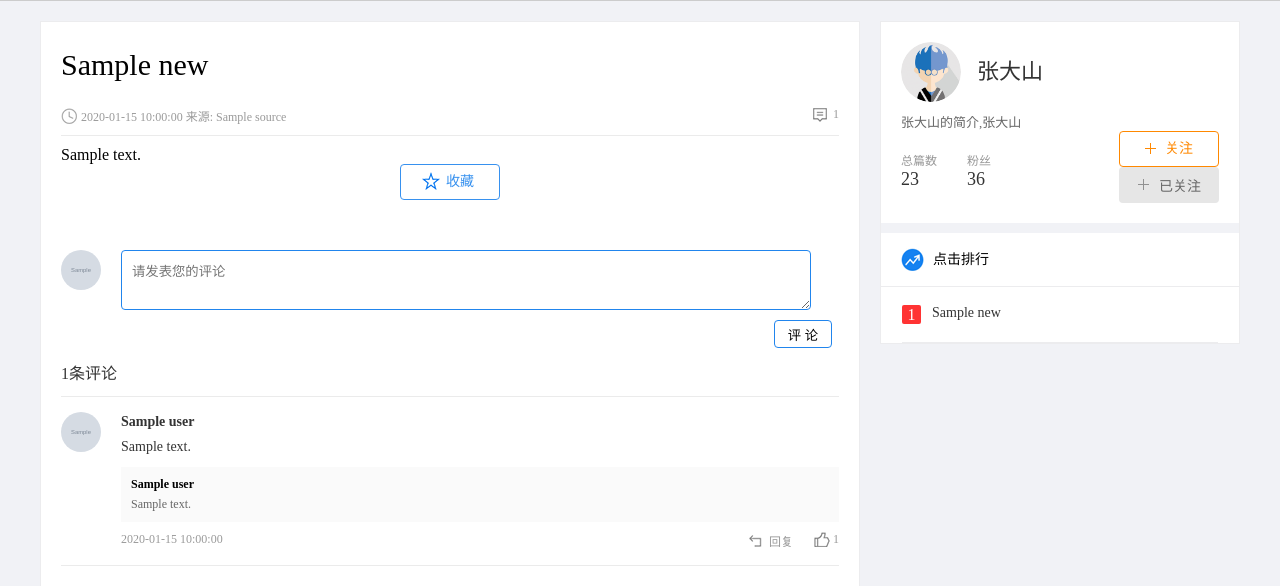
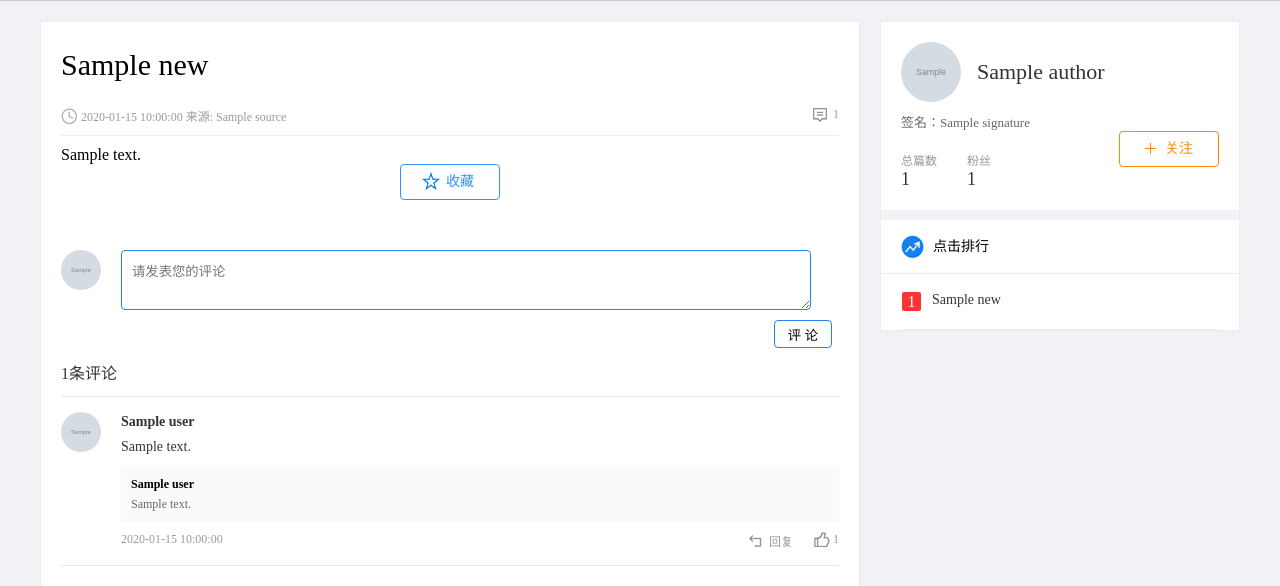
Before and after one commit to Amandine95/the_flask_case, a Flask app: template info/templates/news/detail.html in a window 1280 px wide. Shown: the part 59-645 px from the top of the page. Run offline with Flask 2, Linux system fonts and the light colour scheme; the template is opened without the code that fills it: most values are stand-ins (such as "Sample title", 1, 10 or a date in 2020); grey boxes marked "Sample" are stand-in pictures; parts of the project's set-up code (start-up, migrations or seed data) failed here and were passed over; some libraries are stand-ins or nearby versions.

Commit message:
新闻详情页作者关注显示前后端

```diff
--- a/info/moudles/admin/views.py
+++ b/info/moudles/admin/views.py
@@ -77,7 +77,7 @@ def user_count():
     mon_count = 0
     # 当前时间(当年tm_year、当月tm_mon、当日tm_day、时、分、秒)
     t = time.localtime()
-    # 月统计起始时间,返回一个时间对象
+    # 月统计起始时间,返回一个日期对象，strptime字符串转成对象
     mon_begin_time = datetime.strptime('%d-%02d-01' % (t.tm_year, t.tm_mon), '%Y-%m-%d')
     try:
         # 创建时间大于本月初
@@ -98,13 +98,14 @@ def user_count():
     # 当天时间对象
     today_date = datetime.strptime(('%d-%02d-%02d' % (t.tm_year, t.tm_mon, t.tm_mday)), "%Y-%m-%d")
     for i in range(0, 31):
-        # 开始时间
+        # 开始时间   timedelta计算时间节点
         begin_date = today_date - timedelta(days=i)
         # 结束时间
         end_date = today_date - timedelta(days=i - 1)
         count = User.query.filter(User.is_admin == False, User.last_login >= begin_date,
                                   User.last_login < end_date).count()
         active_count.append(count)
+        # strftime时间对象转为字符串
         active_time.append(begin_date.strftime("%Y-%m-%d"))
     # 反转
     active_time.reverse()
--- a/info/templates/admin/news_edit.html
+++ b/info/templates/admin/news_edit.html
@@ -12,7 +12,7 @@
 	<div class="breadcrub">
 			当前位置：新闻管理>新闻版式编辑
 		<form class="news_filter_form">
-			<input type="text" placeholder="请输入关键字" class="input_txt">
+			<input type="text" placeholder="请输入关键字" class="input_txt" name="keywords">
 			<input type="submit" value="搜 索" class="input_sub">
 		</form>
 	</div>
--- a/info/templates/news/detail.html
+++ b/info/templates/news/detail.html
@@ -111,15 +111,23 @@
 {% endblock %}
 {% block authorBlock %}
 {#用户信息块#}
-    <div class="author_card">
-                <a href="#" class="author_pic"><img src="../../static/news/images/user_pic.png" alt="author_pic"></a>
-                <a href="#" class="author_name">张大山</a>
-                <div class="author_resume">张大山的简介,张大山</div>
-                <div class="writings"><span>总篇数</span><b>23</b></div>
-                <div class="follows"><span>粉丝</span><b>36</b></div>
-                <a href="javascript:;" class="focus fr">关注</a>
-                <a href="javascript:;" class="focused fr"><span class="out">已关注</span><span class="over">取消关注</span></a>
-            </div>
+        {# 用户发布的新闻显示作者信息#}
+     {% if data.news.author %}
+        <div class="author_card">
+            <a href="#" class="author_pic"><img src="{% if data.news.author.avatar_url %}
+            {{ data.news.author.avatar_url }}
+            {% else %}
+            ../../static/news/images/user_pic.png
+            {% endif %}" alt="author_pic"></a>
+            <a href="#" class="author_name">{{ data.news.author.nick_name }}</a>
+            <div class="author_resume">签名：{{ data.news.author.signature }}</div>
+            <div class="writings"><span>总篇数</span><b>{{ data.news.author.news_count }}</b></div>
+            <div class="follows"><span>粉丝</span><b>{{ data.news.author.followers_count }}</b></div>
+            {#关注、取消关注逻辑#}
+            <a href="javascript:;" class="focus fr" data-userid="{{ data.news.author.id }}" style="display: {% if data.is_followed %}none{% else %}block{% endif %}">关注</a>
+            <a href="javascript:;" class="focused fr" data-userid="{{ data.news.author.id }}" style="display: {% if data.is_followed %}block{% else %}none{% endif %}"><span class="out">已关注</span><span class="over">取消关注</span></a>
+        </div>
+    {% endif %}
 
 {% endblock %}
 
```
Also changed, not shown: info/moudles/news/views.py (+12 -2 lines).
